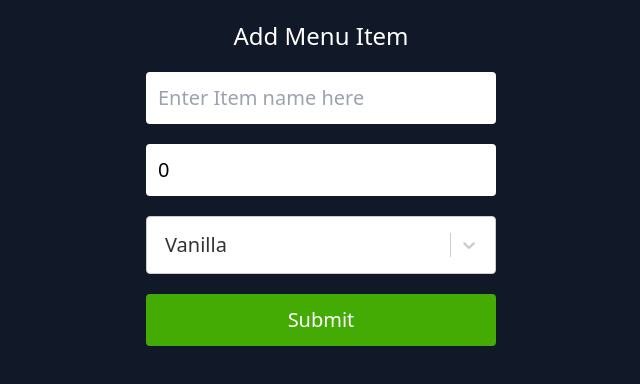
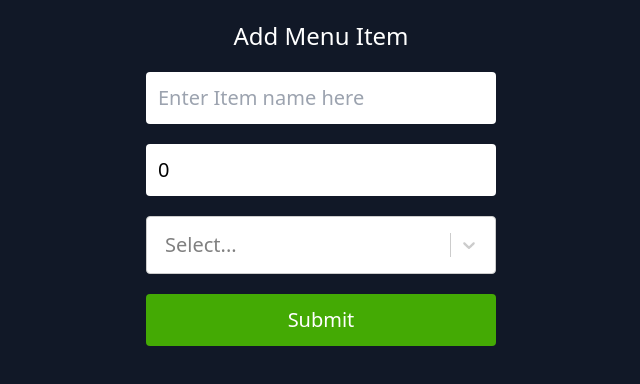
Before and after one commit to charbelsako/restaurant-api, a React (Create React App) app in the folder client/: page /admin/menuitem/add in a window 1280 px wide. Shown: the top 384 px of the page, without its empty margins (319-959 px from the left). Built offline with nearby package versions, Linux system fonts and the light colour scheme; no server answers.

Commit message:
fully integrates adding a category
and adding a menu item for the existing categories

```diff
--- a/client/src/components/AddCategory.js
+++ b/client/src/components/AddCategory.js
@@ -18,9 +18,9 @@ function AddCategory() {
   }
 
   return (
-    <div className="h-screen flex flex-col justify-start items-center space-y-5 text-white">
+    <div className="h-screen flex flex-col justify-center items-center space-y-10 text-white">
       <h1 className="text-4xl">Add Category</h1>
-      <form onSubmit={addCategory} className="space-y-5 w-full sm:w-[350px]">
+      <form onSubmit={addCategory} className="space-y-10 w-full sm:w-[350px]">
         <input
           type="text"
           className="input"
--- a/client/src/components/AddMenuItem.js
+++ b/client/src/components/AddMenuItem.js
@@ -2,13 +2,10 @@ import React, { useState, useEffect } from 'react'
 import Select from 'react-select'
 import axios from 'axios'
 
-const options = [
-  { value: 'chocolate', label: 'Chocolate' },
-  { value: 'strawberry', label: 'Strawberry' },
-  { value: 'vanilla', label: 'Vanilla' },
-]
-
 function AddMenuItem() {
+  const [options, setOptions] = useState([
+    { value: null, label: 'Choose a category' },
+  ])
   const [price, setPrice] = useState(0)
   const [name, setName] = useState('')
   const [category, setCategory] = useState(options[0].value)
@@ -16,7 +13,12 @@ function AddMenuItem() {
   useEffect(() => {
     ;(async () => {
       const categories = await axios.get('/api/menu/categories')
-      console.log(categories)
+      setOptions(
+        categories.data.categories.map((obj) => ({
+          value: obj.name,
+          label: obj.name,
+        }))
+      )
     })()
   }, [])
 
```
Also changed, not shown: 1 other file (tests, documents, lock files or other folders).
